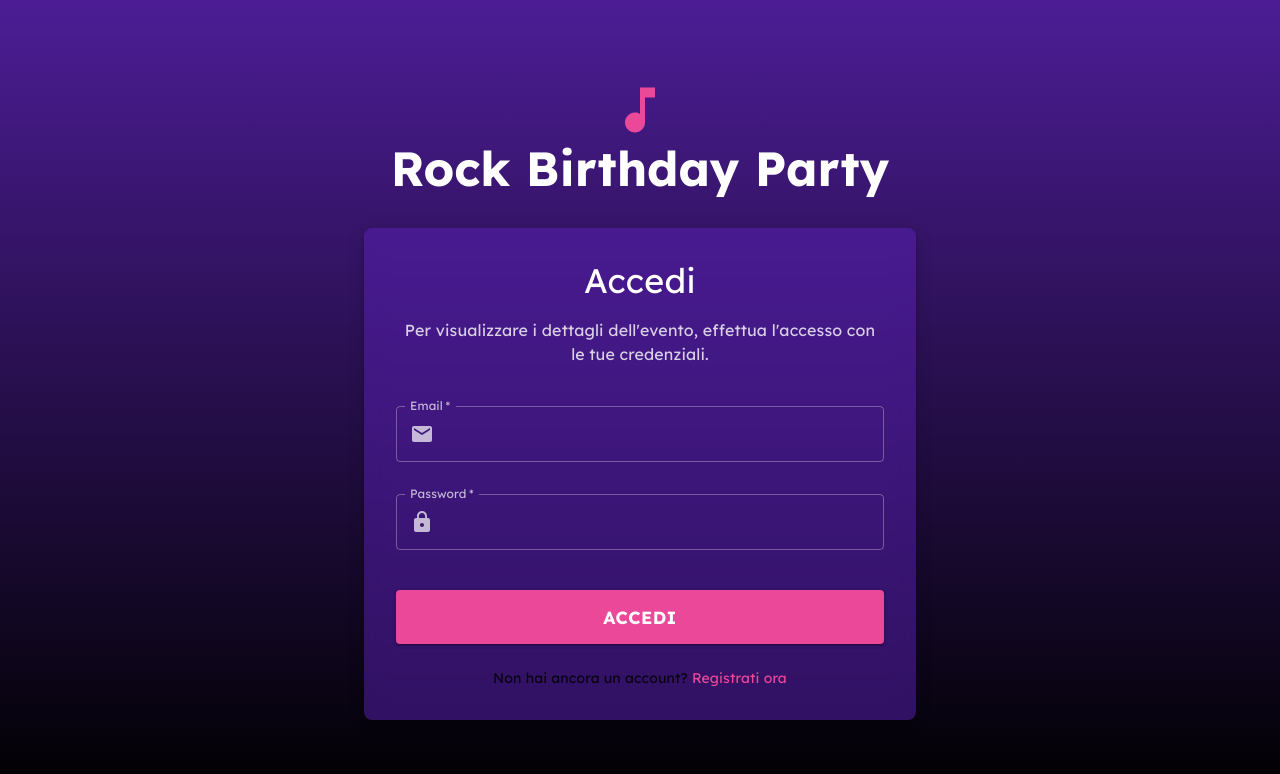
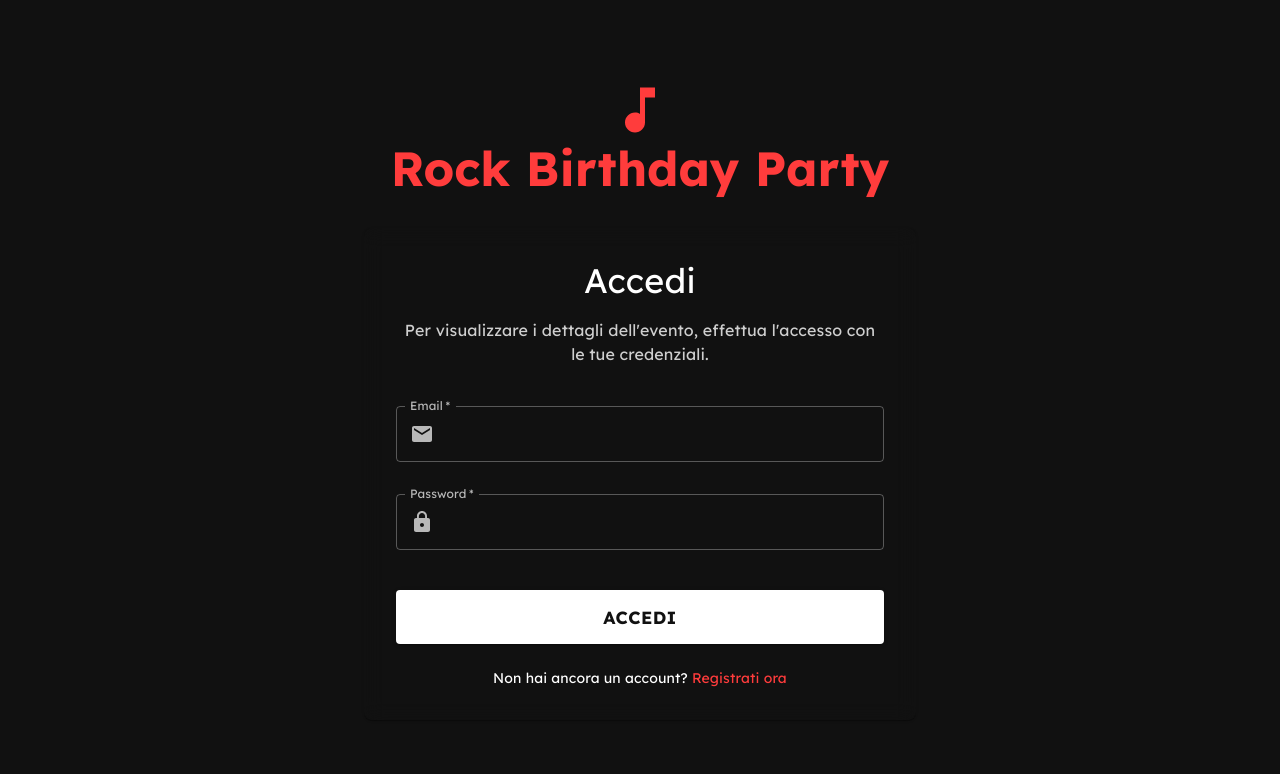
Before and after one commit to fabioper85/complemosby, a React (Create React App) app: page /login in a window 1280 px wide. Shown: the top 774 px of the page. Built offline with nearby package versions, Linux system fonts and the light colour scheme; no server answers; a web font is replaced by a local one.

Commit message:
style: update rocke theme for login and registration

```diff
--- a/src/Login.tsx
+++ b/src/Login.tsx
@@ -2,6 +2,7 @@
 import React, {useState, FormEvent} from 'react';
 import {useAuth} from './AuthContext';
 import {Link} from 'react-router-dom';
+import {rockTheme} from './themes/minimal/rockTheme';
 
 // Material UI
 import {
@@ -41,18 +42,11 @@ const Login: React.FC = () => {
     }
   };
 
-  // Tema custom
-  const theme = {
-    primary: '#6d28d9', // purple-700
-    secondary: '#ec4899', // pink-500
-    background: 'linear-gradient(to bottom, #4c1d95, #000)',
-  };
-
   return (
     <Box
       sx={{
         minHeight: '100vh',
-        background: theme.background,
+        background: rockTheme.primary,
         color: 'white',
         display: 'flex',
         alignItems: 'center',
@@ -61,15 +55,14 @@ const Login: React.FC = () => {
     >
       <Container maxWidth='sm'>
         <Box sx={{textAlign: 'center', mb: 4}}>
-          <MusicNoteIcon sx={{fontSize: 60, color: theme.secondary}} />
+          <MusicNoteIcon sx={{fontSize: 60, color: rockTheme.accent}} />
           <Typography
             variant='h3'
             component='h1'
             gutterBottom
             sx={{
-              color: 'white',
+              color: rockTheme.accent,
               fontWeight: 'bold',
-              fontFamily: "'Rock Salt', cursive",
             }}
           >
             Rock Birthday Party
@@ -77,15 +70,15 @@ const Login: React.FC = () => {
         </Box>
 
         <Paper
-          elevation={6}
+          // elevation={12}
           sx={{
             p: 4,
             borderRadius: 2,
-            bgcolor: 'rgba(91, 33, 182, 0.5)',
+            bgcolor: 'transparent',
             backdropFilter: 'blur(10px)',
           }}
         >
-          <Typography variant='h4' component='h2' align='center' gutterBottom sx={{color: 'white', mb: 2}}>
+          <Typography variant='h4' component='h2' align='center' gutterBottom sx={{color: rockTheme.secondary, mb: 2}}>
             Accedi
           </Typography>
 
@@ -119,7 +112,7 @@ const Login: React.FC = () => {
               sx={{
                 mb: 2,
                 '& .MuiOutlinedInput-root': {
-                  color: 'white',
+                  color: rockTheme.secondary,
                   '& fieldset': {
                     borderColor: 'rgba(255, 255, 255, 0.3)',
                   },
@@ -127,7 +120,7 @@ const Login: React.FC = () => {
                     borderColor: 'rgba(255, 255, 255, 0.5)',
                   },
                   '&.Mui-focused fieldset': {
-                    borderColor: theme.secondary,
+                    borderColor: rockTheme.secondary,
                   },
                 },
                 '& .MuiInputLabel-root': {
@@ -163,7 +156,7 @@ const Login: React.FC = () => {
                     borderColor: 'rgba(255, 255, 255, 0.5)',
                   },
                   '&.Mui-focused fieldset': {
-                    borderColor: theme.secondary,
+                    borderColor: rockTheme.secondary,
                   },
                 },
                 '& .MuiInputLabel-root': {
@@ -181,9 +174,11 @@ const Login: React.FC = () => {
               sx={{
                 mt: 2,
                 py: 1.5,
-                bgcolor: theme.secondary,
+                bgcolor: rockTheme.secondary,
+                color: rockTheme.primary,
                 '&:hover': {
-                  bgcolor: '#d61f69',
+                  bgcolor: rockTheme.accent,
+                  color: rockTheme.secondary,
                 },
                 fontSize: '1.1rem',
                 fontWeight: 'bold',
@@ -193,15 +188,21 @@ const Login: React.FC = () => {
             </Button>
 
             <Box sx={{mt: 3, textAlign: 'center'}}>
-              <Typography variant='body2'>
+              <Typography
+                variant='body2'
+                sx={{
+                  color: rockTheme.secondary,
+                  textDecoration: 'none',
+                }}
+              >
                 Non hai ancora un account?{' '}
                 <MuiLink
                   component={Link}
                   to='/register'
                   sx={{
-                    color: theme.secondary,
+                    color: rockTheme.accent,
                     '&:hover': {
-                      color: '#f472b6',
+                      textDecoration: 'underline',
                     },
                     textDecoration: 'none',
                   }}
--- a/src/Registration.tsx
+++ b/src/Registration.tsx
@@ -4,6 +4,7 @@ import {createUserWithEmailAndPassword, updateProfile} from 'firebase/auth';
 import {doc, setDoc} from 'firebase/firestore';
 import {auth, db} from './firebase';
 import {Link} from 'react-router-dom';
+import {rockTheme as theme} from './themes/minimal/rockTheme';
 
 // Material UI
 import {
@@ -91,19 +92,11 @@ const Registration: React.FC = () => {
     }
   };
 
-  // Tema custom
-  const theme = {
-    primary: '#6d28d9', // purple-700
-    secondary: '#ec4899', // pink-500
-    background: 'linear-gradient(to bottom, #4c1d95, #000)',
-    success: '#10b981', // green-500
-  };
-
   return (
     <Box
       sx={{
         minHeight: '100vh',
-        background: theme.background,
+        background: theme.primary,
         color: 'white',
         display: 'flex',
         alignItems: 'center',
@@ -112,20 +105,19 @@ const Registration: React.FC = () => {
     >
       <Container maxWidth='sm'>
         <Box sx={{textAlign: 'center', mb: 4}}>
-          <MusicNoteIcon sx={{fontSize: 60, color: theme.secondary}} />
+          <MusicNoteIcon sx={{fontSize: 60, color: theme.accent}} />
           <Typography
             variant='h3'
             component='h1'
             gutterBottom
             sx={{
-              color: 'white',
+              color: theme.accent,
               fontWeight: 'bold',
-              fontFamily: "'Rock Salt', cursive",
             }}
           >
             Rock Birthday Party
           </Typography>
-          <Typography variant='h6' sx={{color: 'rgba(255,255,255,0.8)'}}>
+          <Typography variant='h6' sx={{color: theme.secondary}}>
             Registrati per accedere all'evento
           </Typography>
         </Box>
@@ -142,7 +134,7 @@ const Registration: React.FC = () => {
             }}
           >
             <Box sx={{display: 'flex', justifyContent: 'center', mb: 2}}>
-              <CheckIcon sx={{fontSize: 48, color: theme.success}} />
+              <CheckIcon sx={{fontSize: 48, color: theme.accent}} />
             </Box>
             <Typography variant='h5' align='center' sx={{mb: 2, fontWeight: 'bold'}}>
               Registrazione completata!
@@ -170,11 +162,11 @@ const Registration: React.FC = () => {
           </Paper>
         ) : (
           <Paper
-            elevation={6}
+            // elevation={6}
             sx={{
               p: 4,
               borderRadius: 2,
-              bgcolor: 'rgba(91, 33, 182, 0.5)',
+              bgcolor: 'transparent',
               backdropFilter: 'blur(10px)',
             }}
           >
@@ -348,8 +340,10 @@ const Registration: React.FC = () => {
                   mt: 2,
                   py: 1.5,
                   bgcolor: theme.secondary,
+                  color: theme.primary,
                   '&:hover': {
-                    bgcolor: '#d61f69',
+                    bgcolor: theme.accent,
+                    color: theme.secondary
                   },
                   fontSize: '1.1rem',
                   fontWeight: 'bold',
@@ -359,15 +353,15 @@ const Registration: React.FC = () => {
               </Button>
 
               <Box sx={{mt: 3, textAlign: 'center'}}>
-                <Typography variant='body2'>
+                <Typography variant='body2' sx={{ color: theme.secondary}}>
                   Hai già un account?{' '}
                   <MuiLink
                     component={Link}
                     to='/login'
                     sx={{
-                      color: theme.secondary,
+                      color: theme.accent,
                       '&:hover': {
-                        color: '#f472b6',
+                        textDecoration: 'underline',
                       },
                       textDecoration: 'none',
                     }}
```
